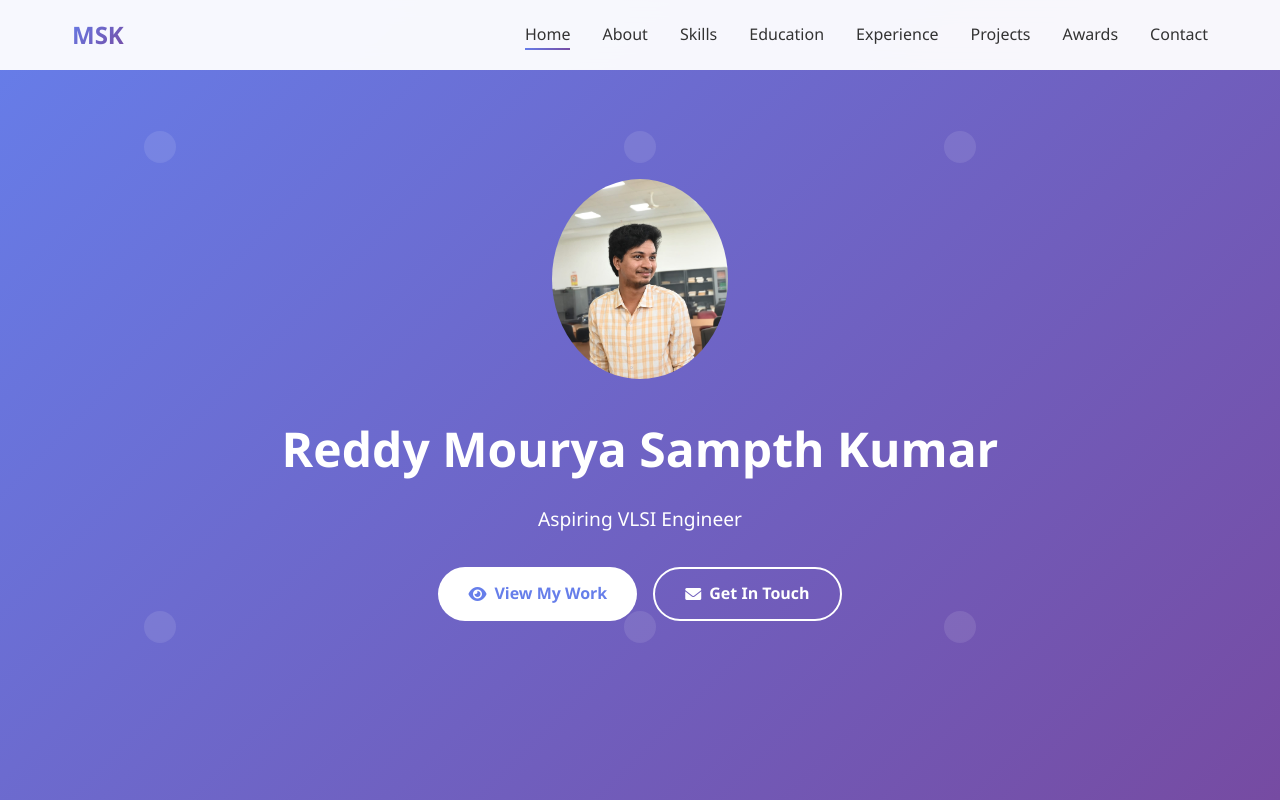
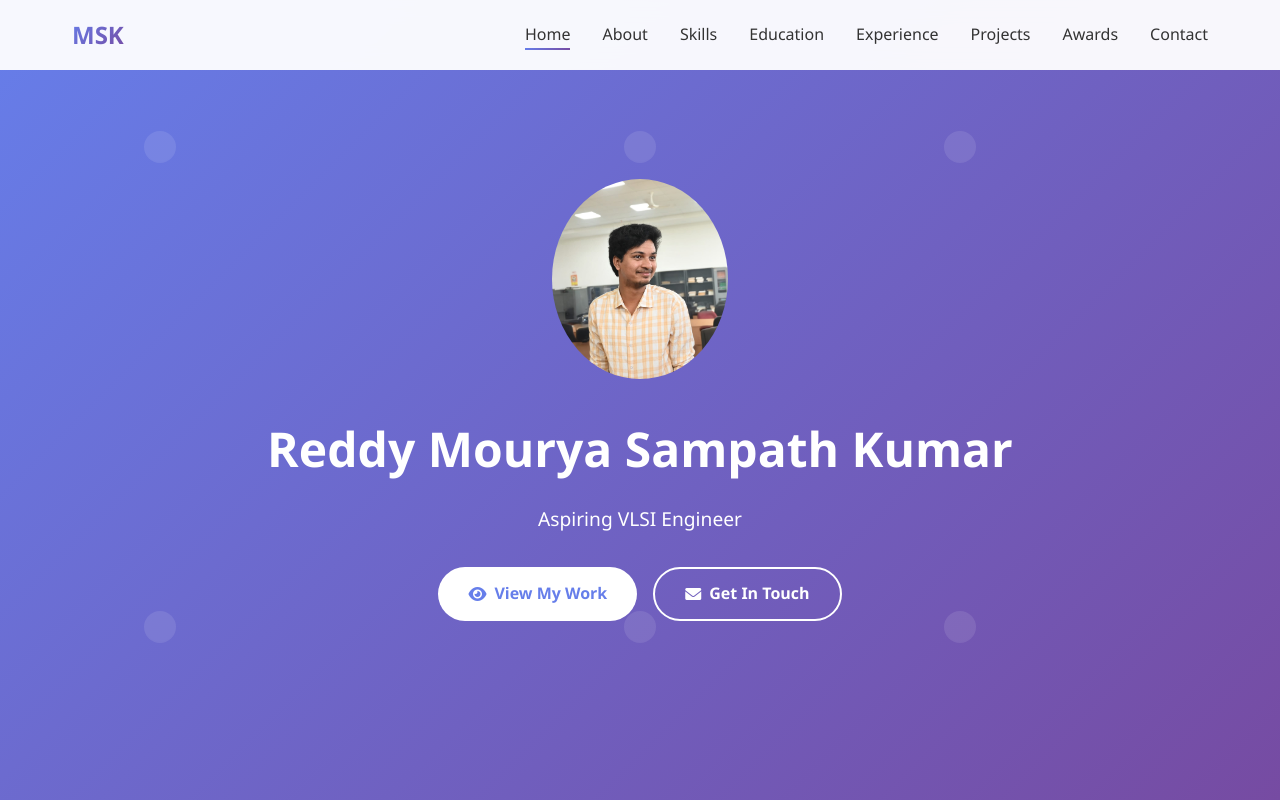
Before and after one commit to sampathkumar-17/portfolio, a plain HTML site: page index.html in a window 1280 px wide. Shown: the top 800 px of the page. Drawn offline with Linux system fonts and the light colour scheme.

Commit message:
Update index.html

```diff
--- a/index.html
+++ b/index.html
@@ -3,7 +3,7 @@
 <head>
     <meta charset="UTF-8">
     <meta name="viewport" content="width=device-width, initial-scale=1.0">
-    <title>SMR - Digital Portfolio</title>
+    <title>MSK - Digital Portfolio</title>
     <link href="https://cdnjs.cloudflare.com/ajax/libs/font-awesome/6.0.0/css/all.min.css" rel="stylesheet">
     <link href="index.css" rel="stylesheet">
     <script src="index.js" defer></script>
@@ -37,7 +37,7 @@
             <div class="profile-img">
                 <img src="pic.jpg" style="border-radius: 50%;height: inherit;"  alt="photo" />
             </div>
-            <h1>Reddy Mourya Sampth Kumar</h1>
+            <h1>Reddy Mourya Sampath Kumar</h1>
             <p>Aspiring VLSI Engineer</p>
             <div class="cta-buttons">
                 <a href="#projects" class="btn btn-primary">
```
